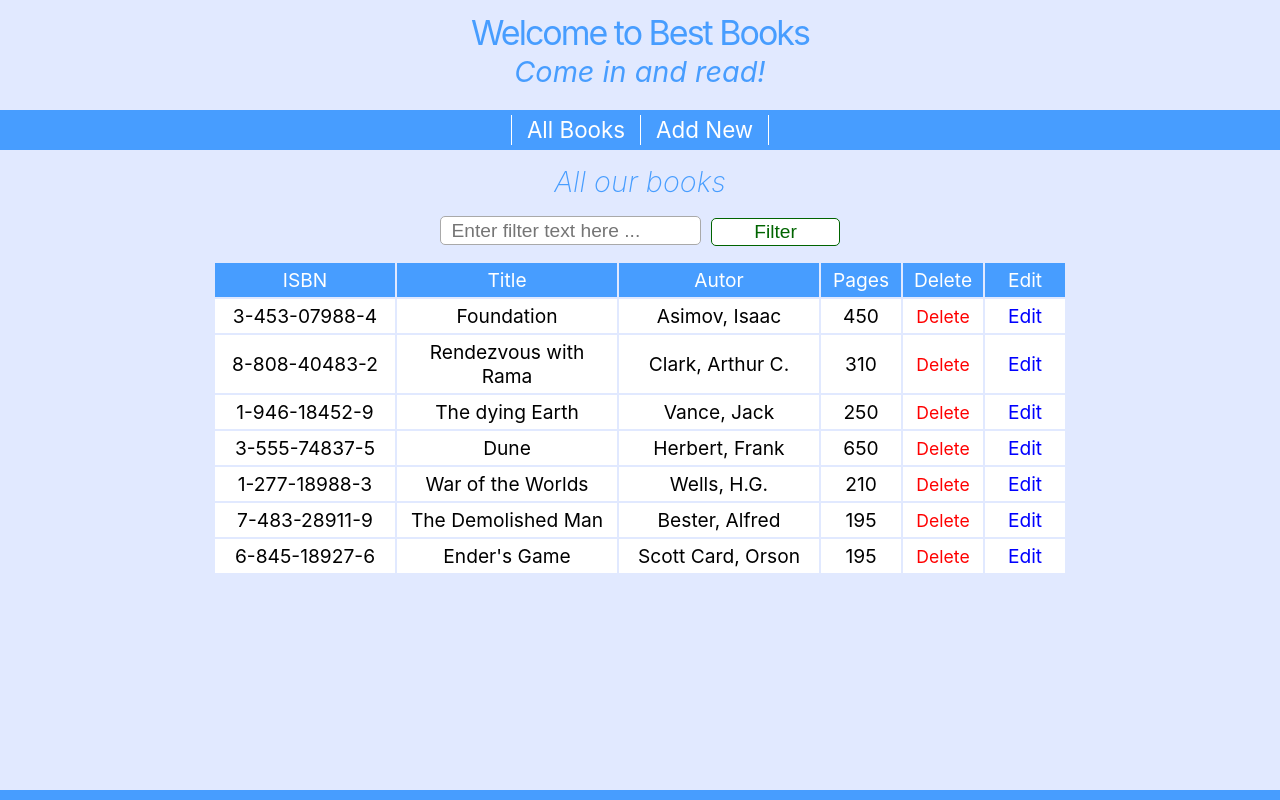
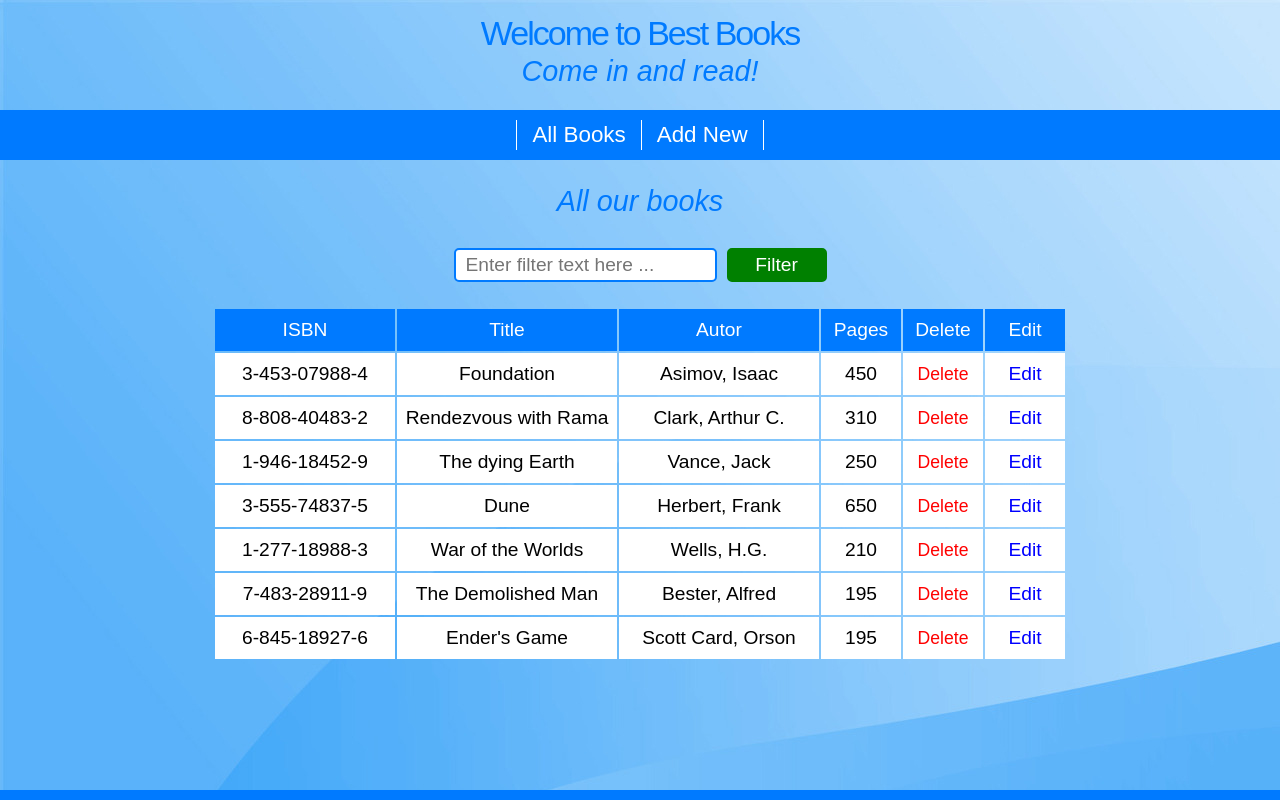
Before and after one commit to hinzberg/best-books-angular-learning, an Angular app: page / in a window 1280 px wide. Built offline with nearby package versions, Linux system fonts and the light colour scheme.

Commit message:
Fixed Style

```diff
--- a/src/app/Components/book-entry/book-entry.component.css
+++ b/src/app/Components/book-entry/book-entry.component.css
@@ -17,15 +17,16 @@
 .contentBorder {
   background-color:transparent;
   padding: 20px;
-  margin: 20px;
+  margin-top: 50px;
   border-radius: 20px;
-  border: 0px solid black;
+  border: 2px solid white;
   box-shadow: rgba(0, 0, 0, 0.35) 0px 5px 15px;
-  background: linear-gradient(180deg, rgb(255, 255, 255) -10%, rgb(71, 157, 255) 100%);
+  backdrop-filter: blur(10px);
 }
 
   form {
     margin-top: 20px;
+    backdrop-filter: blur(12px);
   }
 
 
@@ -45,3 +46,11 @@ label {
   margin-left: 10px;
   margin-top: 10px;
 }
+
+.submitButton {
+  width: 45%;
+}
+
+.cancelButton {
+  width: 45%;
+}
--- a/src/app/Components/book-filter/book-filter.component.css
+++ b/src/app/Components/book-filter/book-filter.component.css
@@ -2,9 +2,13 @@ form {
     display: flex;
     align-items: center;
     justify-content: center;
-    margin-bottom: 10px;
+    margin-bottom: 20px;
 }
 
 .submitButton {
-    width: 15%;
+    width: 100px;
  }
+
+ .cancelButton {
+    width: 40px;
+ }
--- a/src/app/Components/book-table/book-table.component.css
+++ b/src/app/Components/book-table/book-table.component.css
@@ -24,27 +24,18 @@
   }
 
   h2 {
-    font-size: 1.8rem;
-    color: rgb(71, 157, 255);
-    font-weight: 200;
-    font-style: italic;
-    line-height: 150%;
-    margin: 10px;
-    font-family: "Inter Tight", -apple-system, BlinkMacSystemFont, "Segoe UI", Roboto,
-      Helvetica, Arial, sans-serif, "Apple Color Emoji", "Segoe UI Emoji",
-      "Segoe UI Symbol";
+    margin-top: 20px;
+    margin-bottom: 20px;
   }
 
-
 td{
-    padding: 5px;
-    padding-left: 10px;
-    padding-right: 10px;
+    padding: 10px;
     border: 0px;
-    background-color:rgb(71, 157, 255);
+    background-color:#007aff;
     color:white;
     font-size: 1.2rem;
     font-weight: 400;
+    font-family: "Arial";
 }
 
 .isbnRow {
@@ -70,8 +61,11 @@ td{
 .cell {
     font-size: 1.2rem;
     padding: 5px;
+    padding-top: 10px;
+    padding-bottom: 10px;
     background-color:white;
     color:black;
+    font-family: "Arial";
 }
 
 .tableButton {
--- a/src/app/Components/page-footer/page-footer.component.css
+++ b/src/app/Components/page-footer/page-footer.component.css
@@ -2,6 +2,6 @@
     position: fixed;
     bottom: 0;
     width: 100%;
-    background-color: rgb(71, 157, 255);
+    background-color: #007aff;
     height: 10px;
 }
--- a/src/app/Components/page-header/page-header.component.css
+++ b/src/app/Components/page-header/page-header.component.css
@@ -11,33 +11,11 @@
     position: relative;
   }
 
-  h1 {
-    font-size: 2.125rem;
-    font-weight: 400;
-    color: rgb(71, 157, 255);
-    line-height: 100%;
-    letter-spacing: -0.125rem;
-    margin: 0;
-    font-family: "Inter Tight", -apple-system, BlinkMacSystemFont, "Segoe UI", Roboto,
-      Helvetica, Arial, sans-serif, "Apple Color Emoji", "Segoe UI Emoji",
-      "Segoe UI Symbol";
-  }
 
-  h2 {
-    font-size: 1.8rem;
-    color: rgb(71, 157, 255);
-    font-weight: 400;
-    font-style: italic;
-    line-height: 150%;
-    margin: 0;
-    font-family: "Inter Tight", -apple-system, BlinkMacSystemFont, "Segoe UI", Roboto,
-      Helvetica, Arial, sans-serif, "Apple Color Emoji", "Segoe UI Emoji",
-      "Segoe UI Symbol";
-  }
 
   .navigationBar {
-    background-color: rgb(71, 157, 255);
-    height: 40px;
+    background-color: #007aff;
+    height: 50px;
     text-align: center;
     display: flex;
     flex-flow: row;
@@ -47,7 +25,7 @@
   }
 
  .navigationLink {
-    background-color: rgb(71, 157, 255);
+    background-color: 007aff;
     color: white;
     text-align: center;
     display: flex;
@@ -64,13 +42,11 @@
     text-decoration: none;
     font-weight: 400;
     line-height: 150%;
-    font-family: "Inter Tight", -apple-system, BlinkMacSystemFont, "Segoe UI", Roboto,
-    Helvetica, Arial, sans-serif, "Apple Color Emoji", "Segoe UI Emoji",
-    "Segoe UI Symbol";
+    font-family: "Arial";
  }
 
  .navigationLinkRight {
-  background-color: rgb(71, 157, 255);
+  background-color: #007aff;
   color: white;
   text-align: center;
   display: flex;
@@ -87,7 +63,5 @@
   text-decoration: none;
   font-weight: 400;
   line-height: 150%;
-  font-family: "Inter Tight", -apple-system, BlinkMacSystemFont, "Segoe UI", Roboto,
-  Helvetica, Arial, sans-serif, "Apple Color Emoji", "Segoe UI Emoji",
-  "Segoe UI Symbol";
+  font-family: "Arial";
 }
--- a/src/styles.css
+++ b/src/styles.css
@@ -4,41 +4,73 @@ body {
     padding: 0;
     height: 100%;
     width: 100%;
-    background-color:rgb(225, 233, 255);
+    background-color:rgb(233, 233, 255);
+    background-image: url("assets/images/bluebackground2.jpg");
+  }
+
+  h1 {
+    font-size: 2.125rem;
+    font-weight: 400;
+    color: #007aff;
+    line-height: 100%;
+    letter-spacing: -0.125rem;
+    margin: 0;
+    font-family: "Arial";
+  }
+
+  h2 {
+    font-size: 1.8rem;
+    color: #007aff;
+    font-weight: 400;
+    font-style: italic;
+    line-height: 150%;
+    margin: 0;
+    font-family: "Arial";
   }
 
   input {
     font-size: 1.2rem;
     margin: 5px;
-    margin-top: 2px;
     color: black;
-    border: 1px solid darkgray;
+    border: 2px solid #007aff;
     border-radius: 5px;
     padding-left: 10px;
     outline: none;
-    height: 25px;
+    height: 28px;
   }
 
   .submitButton {
     font-size: 1.2rem;
     margin: 5px;
-    color:darkgreen;
-    background-color: white;
-    height: 28px;
-    border: 1px solid darkgreen;
+    color:white;
+    background-color: green;
+    height: 34px;
+    border: 2px solid green;
     border-radius: 5px;
     font-weight: 400;
-    width: 45%;
+    text-align: center;
+    font-family: "Arial";
+  }
+
+  .submitButton:hover {
+    background-color: darkgreen;
+    border: 2px solid darkgreen;
   }
 
   .cancelButton {
     font-size: 1.2rem;
     font-weight: 400;
     margin: 5px;
-    color: red;
-    background: white;
-    height: 28px;
-    border: 1px solid red;
+    color: white;
+    background: #ff3b30;
+    height: 34px;
+    border: 2px solid #ff3b30;
     border-radius: 5px;
-    width: 45%;
+    text-align: center;
+    font-family: "Arial";
   }
+
+  .cancelButton:hover {
+    background-color: darkred;
+    border: 2px solid darkred;
+  }
```
Also changed, not shown: src/assets/Images/bluebackground2.jpg (added).
